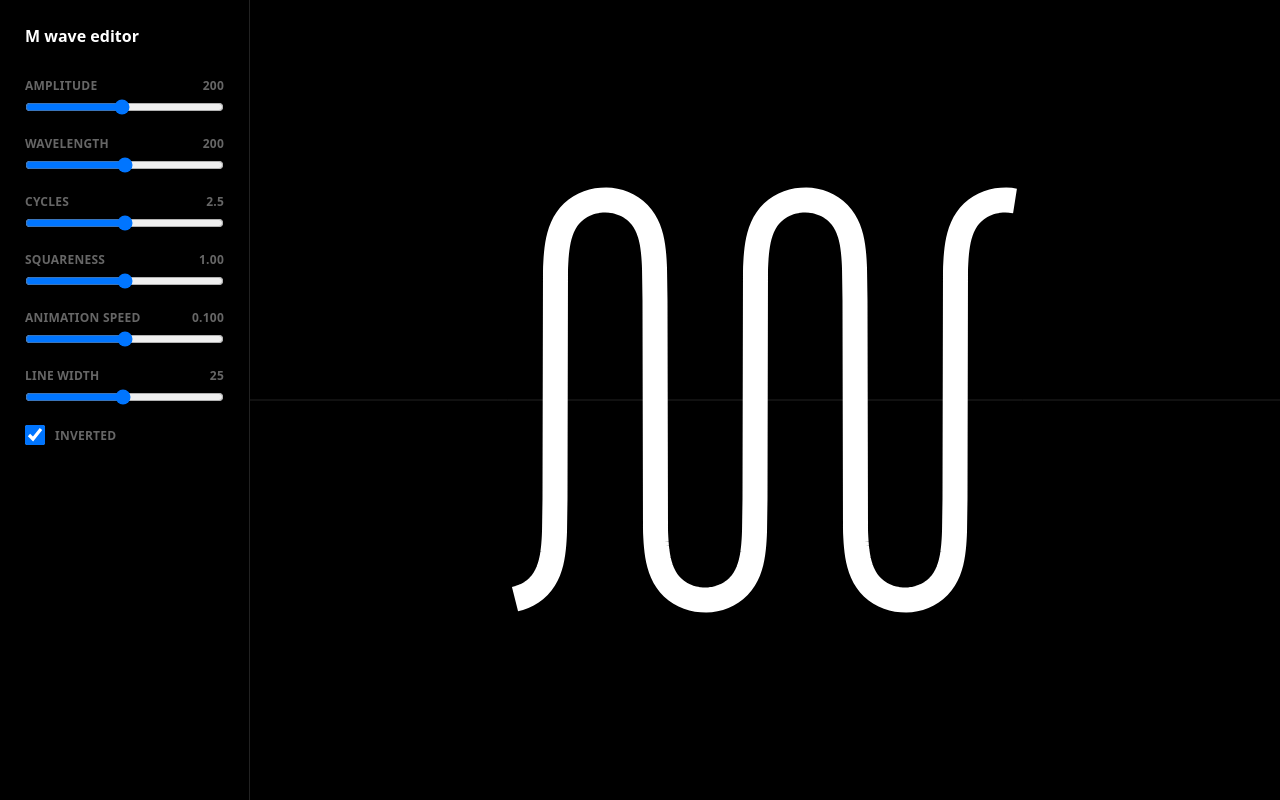
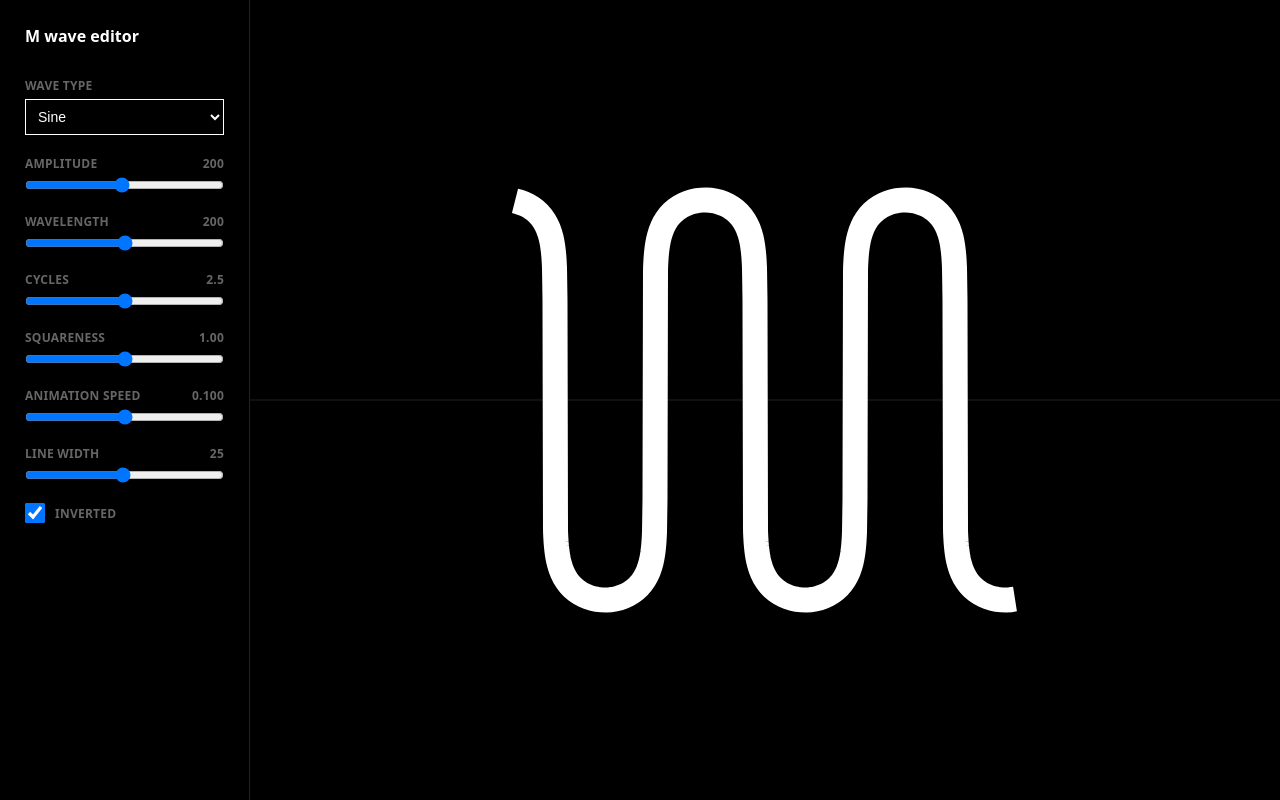
Before and after one commit to movingobjects/m-wave-editor, a React (Vite) app: page / in a window 1280 px wide. Built offline with nearby package versions, Linux system fonts and the light colour scheme.

Commit message:
Add wave type selector with sine and parametric waves, update controls and visualization

```diff
--- a/src/components/App/index.tsx
+++ b/src/components/App/index.tsx
@@ -2,6 +2,8 @@ import { useState } from 'react'
 import SineWave from '../SineWave'
 import Controls from '../Controls'
 import './index.css'
+
+export type WaveType = 'sine' | 'parametric'
 
 export interface WaveConfig {
   amplitude: number
@@ -23,6 +25,7 @@ function App() {
   })
 
   const [isDarkMode, setIsDarkMode] = useState(true)
+  const [waveType, setWaveType] = useState<WaveType>('sine')
 
   const updateConfig = (key: keyof WaveConfig, value: number | string) => {
     setWaveConfig((prev) => ({
@@ -39,11 +42,13 @@ function App() {
           updateConfig={updateConfig}
           isDarkMode={isDarkMode}
           setIsDarkMode={setIsDarkMode}
+          waveType={waveType}
+          setWaveType={setWaveType}
         />
       </div>
 
       <div className="wave-container">
-        <SineWave config={waveConfig} isDarkMode={isDarkMode} />
+        <SineWave config={waveConfig} isDarkMode={isDarkMode} waveType={waveType} />
       </div>
     </div>
   )
--- a/src/components/Controls/index.css
+++ b/src/components/Controls/index.css
@@ -40,6 +40,16 @@
   width: 100%;
 }
 
+.control-group select {
+  width: 100%;
+  padding: 8px;
+  font-size: 14px;
+  background: transparent;
+  border: 1px solid currentColor;
+  color: inherit;
+  cursor: pointer;
+}
+
 .control-group input[type='checkbox'] {
   width: 20px;
   height: 20px;
--- a/src/components/Controls/index.tsx
+++ b/src/components/Controls/index.tsx
@@ -1,4 +1,4 @@
-import { WaveConfig } from '../App'
+import { WaveConfig, WaveType } from '../App'
 import './index.css'
 
 interface ControlsProps {
@@ -6,12 +6,28 @@ interface ControlsProps {
   updateConfig: (key: keyof WaveConfig, value: number | string) => void
   isDarkMode: boolean
   setIsDarkMode: (value: boolean) => void
+  waveType: WaveType
+  setWaveType: (type: WaveType) => void
 }
 
-const Controls = ({ config, updateConfig, isDarkMode, setIsDarkMode }: ControlsProps) => {
+const Controls = ({ config, updateConfig, isDarkMode, setIsDarkMode, waveType, setWaveType }: ControlsProps) => {
   return (
     <div className="controls">
       <h2>M wave editor</h2>
+
+      <div className="control-group">
+        <label htmlFor="waveType">
+          Wave Type
+        </label>
+        <select
+          id="waveType"
+          value={waveType}
+          onChange={(e) => setWaveType(e.target.value as WaveType)}
+        >
+          <option value="sine">Sine</option>
+          <option value="parametric">Parametric</option>
+        </select>
+      </div>
 
       <div className="control-group">
         <label htmlFor="amplitude">
@@ -61,6 +77,7 @@ const Controls = ({ config, updateConfig, isDarkMode, setIsDarkMode }: ControlsP
         />
       </div>
 
+      {waveType === 'sine' && (
         <div className="control-group">
           <label htmlFor="squareness">
             Squareness
@@ -76,6 +93,7 @@ const Controls = ({ config, updateConfig, isDarkMode, setIsDarkMode }: ControlsP
             onChange={(e) => updateConfig('squareness', Number(e.target.value))}
           />
         </div>
+      )}
 
       <div className="control-group">
         <label htmlFor="speed">
--- a/src/components/SineWave/index.tsx
+++ b/src/components/SineWave/index.tsx
@@ -1,17 +1,19 @@
 import { useEffect, useRef } from 'react'
-import { WaveConfig } from '../App'
+import { WaveConfig, WaveType } from '../App'
 
 interface SineWaveProps {
   config: WaveConfig
   isDarkMode: boolean
+  waveType: WaveType
 }
 
-const SineWave = ({ config, isDarkMode }: SineWaveProps) => {
+const SineWave = ({ config, isDarkMode, waveType }: SineWaveProps) => {
   const canvasRef = useRef<HTMLCanvasElement>(null)
   const animationIdRef = useRef<number>()
   const phaseRef = useRef(0)
   const configRef = useRef(config)
   const isDarkModeRef = useRef(isDarkMode)
+  const waveTypeRef = useRef(waveType)
 
   // Keep config ref updated
   useEffect(() => {
@@ -22,6 +24,11 @@ const SineWave = ({ config, isDarkMode }: SineWaveProps) => {
   useEffect(() => {
     isDarkModeRef.current = isDarkMode
   }, [isDarkMode])
+
+  // Keep waveType ref updated
+  useEffect(() => {
+    waveTypeRef.current = waveType
+  }, [waveType])
 
   useEffect(() => {
     const canvas = canvasRef.current
@@ -82,15 +89,76 @@ const SineWave = ({ config, isDarkMode }: SineWaveProps) => {
       const rawPoints: { x: number; y: number }[] = []
       const arcLengths: number[] = [0]
 
+      const currentWaveType = waveTypeRef.current
+
       for (let i = 0; i <= samplePoints; i++) {
         const t = i / samplePoints
-        const angle = (t * currentConfig.cycles) * Math.PI * 2
-        const sinValue = Math.sin(angle + phaseRef.current)
-        const power = 1 / (1 + currentConfig.squareness * 9)
-        const shapedValue = Math.sign(sinValue) * Math.pow(Math.abs(sinValue), power)
+        let xOffset: number, yValue: number
 
-        const x = startX + t * totalWaveWidth
-        const y = centerY + shapedValue * currentConfig.amplitude
+        if (currentWaveType === 'parametric') {
+          // Parametric wave with circular tops/bottoms and vertical sides
+          const cornerRadius = currentConfig.wavelength / 4  // Radius of circular arcs
+          const leftX = (currentConfig.wavelength - 2 * cornerRadius) / 2  // Left vertical position
+          const rightX = leftX + 2 * cornerRadius  // Right vertical position (exactly 2*radius apart)
+          const centerX = (leftX + rightX) / 2  // Center for the arcs
+          const straightHeight = currentConfig.amplitude - cornerRadius
+
+          // Calculate position: t goes from 0 to 1, spanning all cycles
+          const phaseOffset = phaseRef.current / (Math.PI * 2)
+
+          // Map t to the range that covers all cycles
+          const tWithPhase = t * currentConfig.cycles + phaseOffset
+
+          // Which cycle index (can be negative due to phase)
+          const cycleIndex = Math.floor(tWithPhase)
+
+          // Position within current cycle (0 to 1)
+          let cycleT = tWithPhase - cycleIndex
+          if (cycleT < 0) cycleT += 1
+          if (cycleT > 1) cycleT -= 1
+
+          let xInCycle: number
+
+          if (cycleT < 0.25) {
+            // Vertical ascent at left
+            const progress = cycleT / 0.25
+            xInCycle = leftX
+            yValue = -straightHeight + progress * (2 * straightHeight)
+          } else if (cycleT < 0.5) {
+            // Top arc (semicircle from left to right)
+            const progress = (cycleT - 0.25) / 0.25
+            const angle = Math.PI + progress * Math.PI // π to 2π (left to right)
+            xInCycle = centerX + cornerRadius * Math.cos(angle)
+            yValue = straightHeight + cornerRadius * Math.sin(angle)
+          } else if (cycleT < 0.75) {
+            // Vertical descent at right
+            const progress = (cycleT - 0.5) / 0.25
+            xInCycle = rightX
+            yValue = straightHeight - progress * (2 * straightHeight)
+          } else {
+            // Bottom arc (semicircle from right to left)
+            const progress = (cycleT - 0.75) / 0.25
+            const angle = progress * Math.PI // 0 to π (right to left)
+            xInCycle = centerX + cornerRadius * Math.cos(angle)
+            yValue = -straightHeight + cornerRadius * Math.sin(angle)
+          }
+
+          // Calculate the overall x position accounting for cycles
+          // The shape spans one wavelength, so position = cycle * wavelength + position_in_cycle
+          xOffset = (cycleIndex % currentConfig.cycles) * currentConfig.wavelength + xInCycle
+        } else {
+          // Sine wave with squareness
+          const angle = (t * currentConfig.cycles) * Math.PI * 2
+          const sinValue = Math.sin(angle + phaseRef.current)
+          const power = 1 / (1 + currentConfig.squareness * 9)
+          const shapedValue = Math.sign(sinValue) * Math.pow(Math.abs(sinValue), power)
+
+          xOffset = t * totalWaveWidth
+          yValue = shapedValue * currentConfig.amplitude
+        }
+
+        const x = startX + xOffset
+        const y = centerY - yValue
 
         rawPoints.push({ x, y })
 
```
Lines whose indentation alone changed are shown as unchanged.
